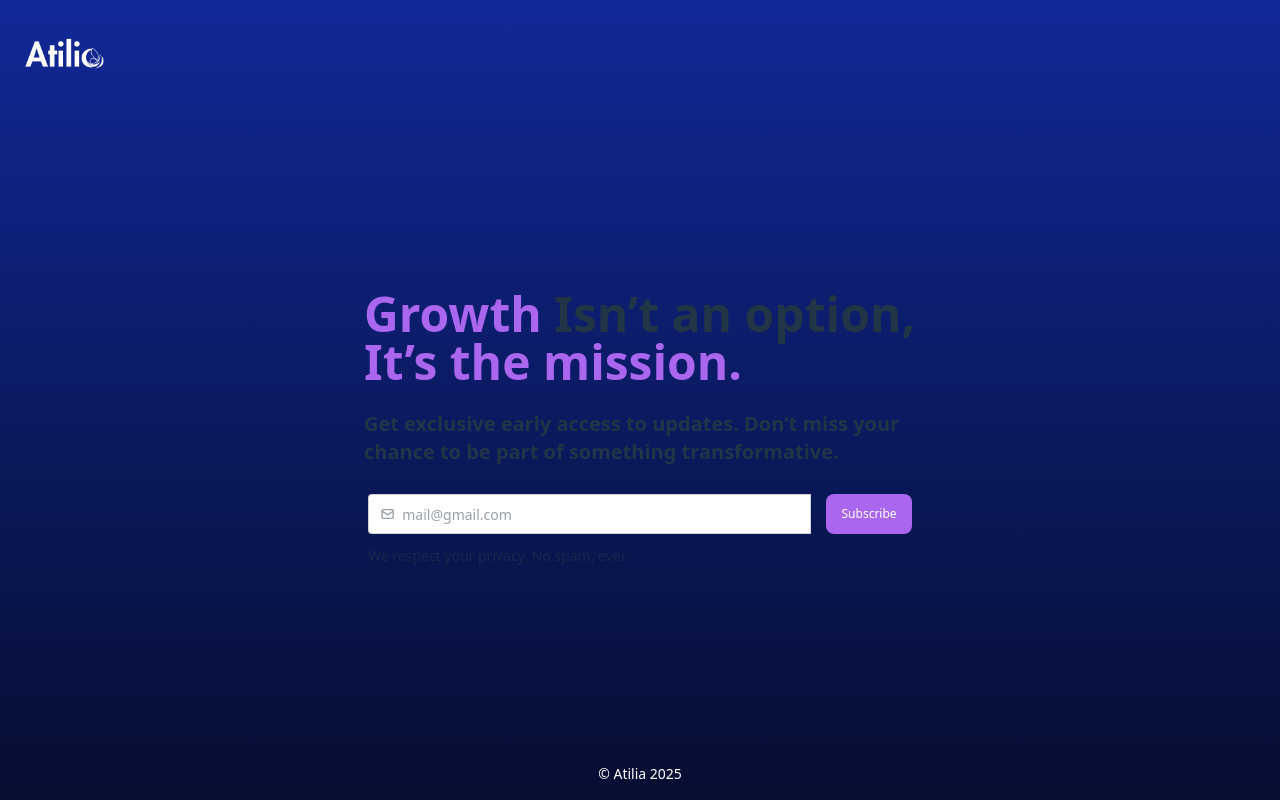
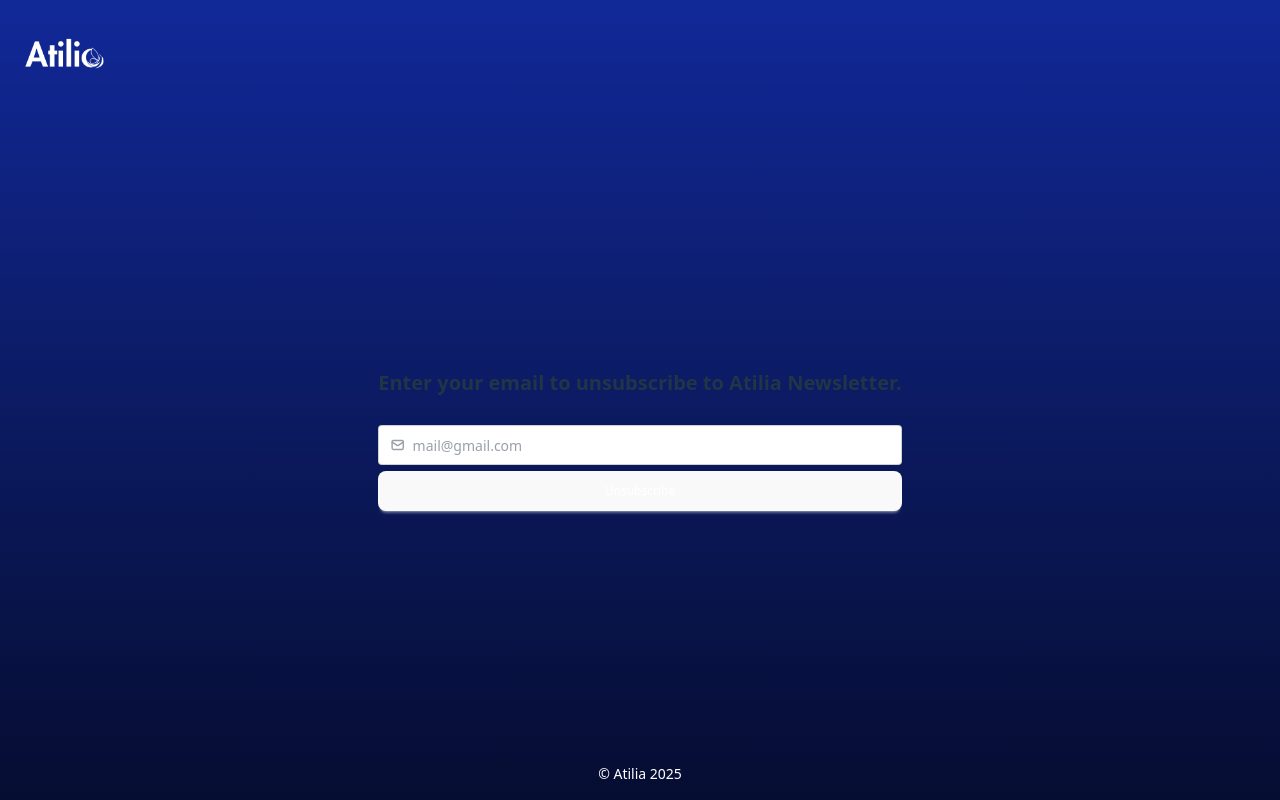
Before and after one commit to Atilia-Organization/newsletter_unsub, a React (Vite) app in the folder webapp/: page / in a window 1280 px wide. Built offline with nearby package versions, Linux system fonts and the light colour scheme.

Commit message:
working unsub button

```diff
--- a/webapp/src/Landing.jsx
+++ b/webapp/src/Landing.jsx
@@ -1,30 +1,20 @@
 import { useState } from "react";
 import "./App.css";
 import Atilia_white from "./assets/imgs/Atilia_white.png";
-import HeroInput from "../components/HeroInput";
 
 function Landing() {
   const [step, setStep] = useState(1);
   const [email, setEmail] = useState("");
-  const [name, setName] = useState("");
 
   const handleEmailSubmit = () => {
     if (email) {
       console.log("Email submitted: ", email);
-      console.log("Name submitted: ", name);
       setStep(2);
-    }
-  };
 
-  const handleNameSubmit = () => {
-    if (name) {
-      console.log("Name submitted: ", name);
-      console.log("Email: ", email);
-
-      fetch(import.meta.env.VITE_ADD_EMAIL_TO_SHEETS, {
+      fetch(import.meta.env.VITE_REMOVE_EMAIL_FROM_SHEETS, {
         method: "POST",
         headers: {"Content-Type": "application/x-www-form-urlencoded"},
-        body: (`Name=${name}&Email=${email}`)
+        body: (`Email=${email}`)
       }).then(res=>res.text()).then(data=>{
         alert(data)
       }).catch(error=>console.log(error))
@@ -73,30 +63,8 @@
                     }}
                   >
                     <div>
-                      <p className="text-3xl md:text-5xl font-bold ">
-                        <span className="text-purple-primary">Growth</span>{" "}
-                        Isn’t an option,{" "}
-                        <span className="text-purple-primary">
-                          It’s the mission.
-                        </span>
-                      </p>
                       <p className="py-6 text:lg md:font-semibold md:text-xl">
-                        Get exclusive early access to updates. Don’t miss your
-                        chance to be part of something transformative.
-                      </p>
-                    </div>
-
-                    <div>
-                      <p className="text-3xl md:text-5xl font-bold ">
-                        Let’s get to know you
-                        <br />—
-                        <span className="text-purple-primary">
-                          what’s your name?
-                        </span>
-                      </p>
-                      <p className="py-6 text:lg md:font-semibold md:text-xl">
-                        In a world full of data, we’re choosing connection. We
-                        want to know your name—not just your inbox.
+                        Enter your email to unsubscribe to Atilia Newsletter.
                       </p>
                     </div>
                   </div>
@@ -105,18 +73,10 @@
                   onSubmit={(e) => {
                     e.preventDefault();
                     if (!e.currentTarget.checkValidity()) return;
-                    step === 1 ? handleEmailSubmit() : handleNameSubmit();
+                    handleEmailSubmit();
                   }}
                 >
                   <fieldset className="fieldset overflow-hidden">
-                    <div
-                      className={`flex transition delay-150 duration-300 ease-in-out`}
-                      style={{
-                        transform: `translateX(${step === 1 ? "0%" : "-50%"})`,
-                        width: "200%",
-                      }}
-                    >
-                      <HeroInput subscribeText="Subscribe" optional={true}>
                       <label className="input validator w-full bg-white join-item">
                         <svg
                           className="h-[1em] opacity-50 text-gray-700"
@@ -149,18 +109,8 @@
                           required
                         />
                       </label>
-                      </HeroInput>
 
-                      <HeroInput subscribeText="Enter">
-                        <input
-                          type="text"
-                          value={name}
-                          onChange={(e) => setName(e.target.value)}
-                          placeholder="Enter your Name"
-                          className="input rounded-lg w-full text-gray-700 bg-white join-item"
-                        />
-                      </HeroInput>
-                    </div>
+                      <button type="submit" className="btn bg-red-500 text-white px-4 py-2 rounded-md hover:bg-red-600" > Unsubscribe </button>
                   </fieldset>
                 </form>
               </div>
```
Lines whose indentation alone changed are shown as unchanged.
